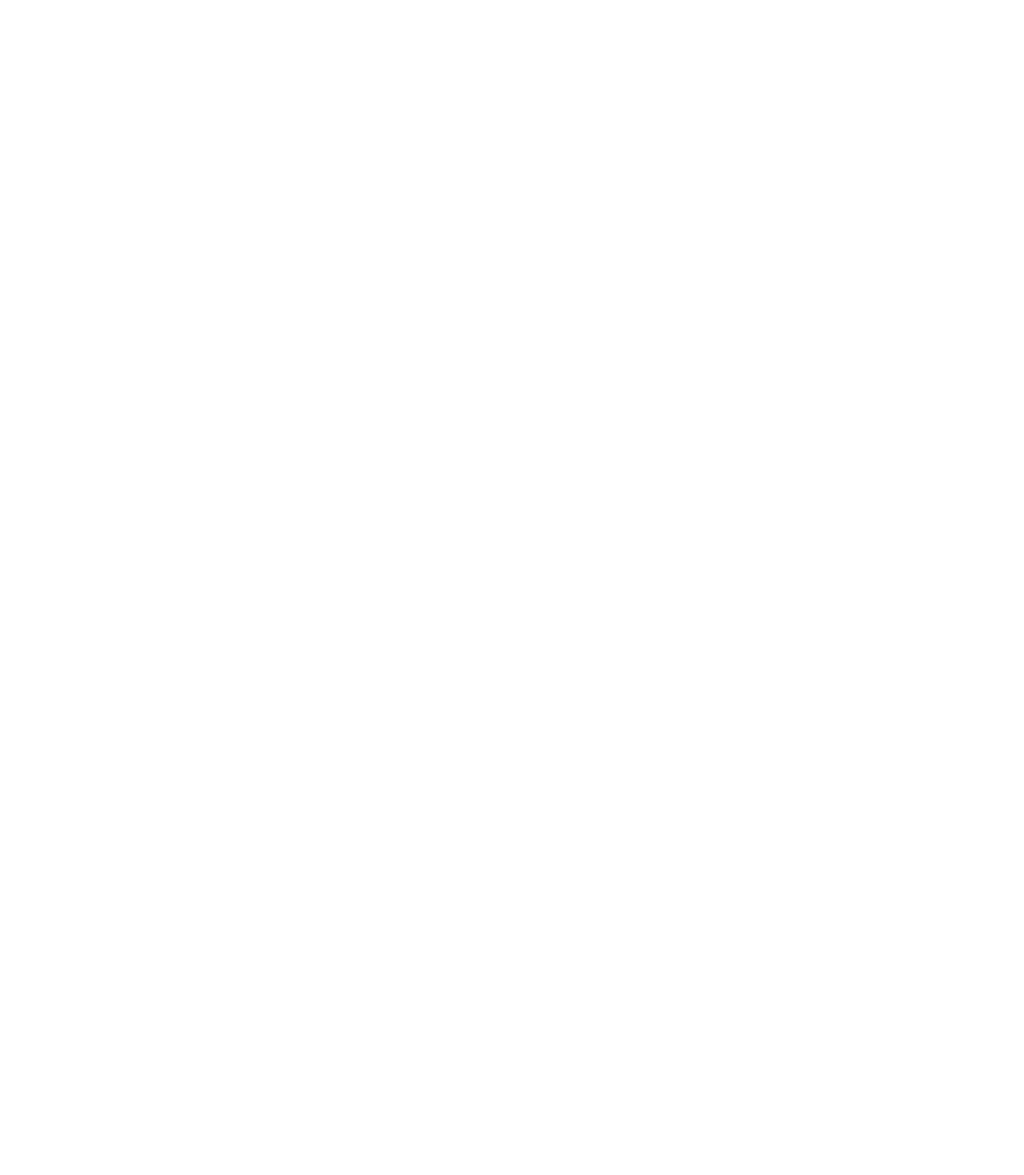
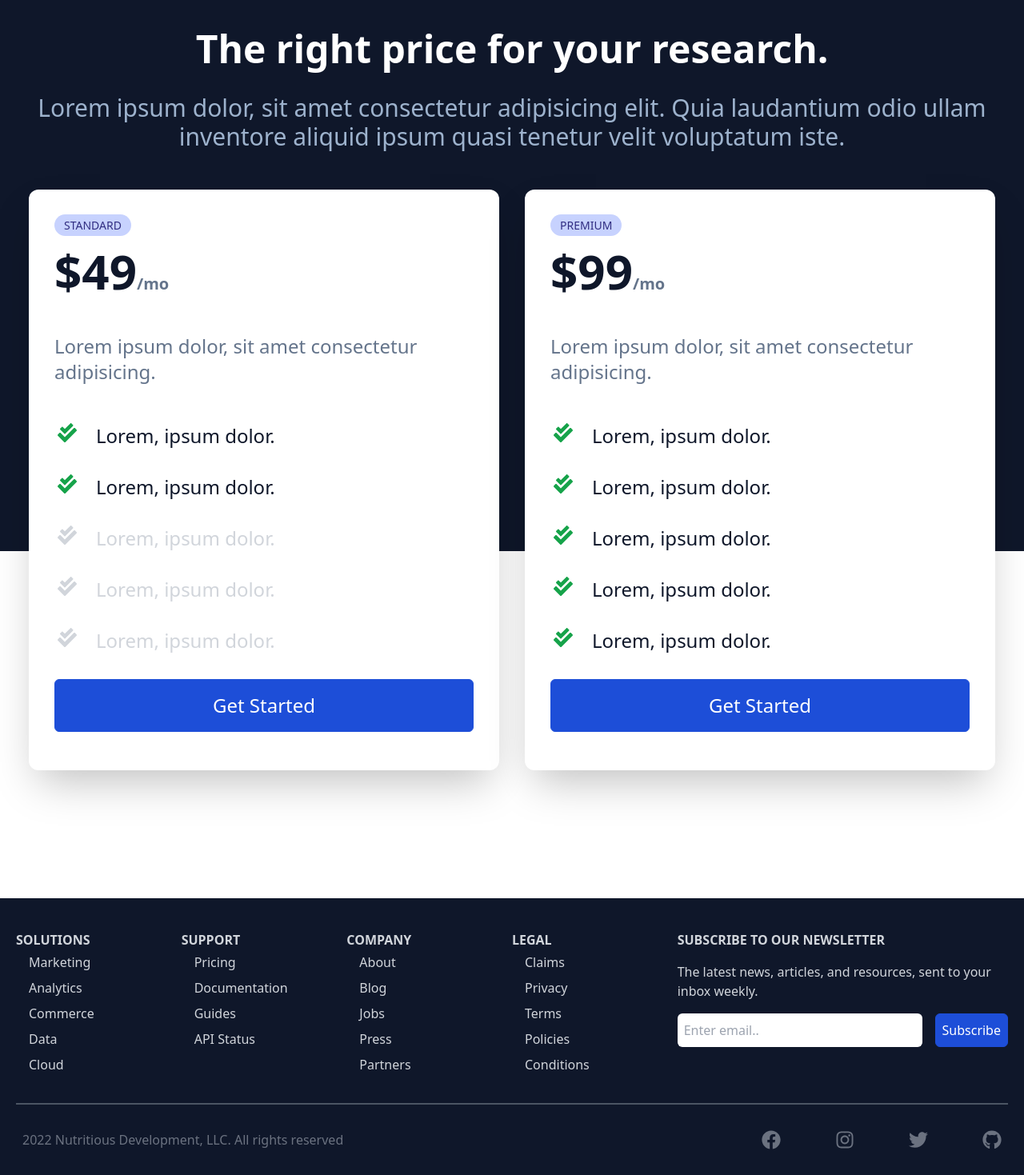
Before and after one commit to Nutritious-prog/MedFriend, a React (Create React App) app in the folder frontend/: page / in a window 1280 px wide. Shown: the part 3161-4630 px from the top of the page at 80% size. Before the commit the page ends 3050 px from the top, so only its background shows below. Built offline with nearby package versions, Linux system fonts and the light colour scheme.

Commit message:
Finished Pricing card and footer

```diff
--- a/frontend/src/App.js
+++ b/frontend/src/App.js
@@ -1,8 +1,10 @@
 import './App.css';
 import About from './components/About';
 import AllInOne from './components/AllInOne';
+import Footer from './components/Footer';
 import Home from './components/Home';
 import NavBar from './components/NavBar';
+import Pricing from './components/Pricing';
 import Support from './components/Support';
 
 function App() {
@@ -13,6 +15,8 @@
       <About />
       <Support />
       <AllInOne />
+      <Pricing />
+      <Footer/>
     </>
   );
 }
--- /dev/null
+++ b/frontend/src/components/Footer.jsx
@@ -0,0 +1,77 @@
+import React from 'react'
+
+import {
+    FaFacebook,
+    FaGithub,
+    FaInstagram,
+    FaTwitter,
+    FaTwitch,
+} from 'react-icons/fa'
+
+const Footer = () => {
+  return (
+    <div className='w-full mt-24 bg-slate-900 text-gray-300 py-y px-2'>
+        <div className='max-w-[1240px] mx-auto grid grid-cols-2 md:grid-cols-6 border-b-2 border-gray-600 py-8'>
+            <div>
+                <h6 className='font-bold uppercase pt-2'>Solutions</h6>
+                <ul>
+                    <li className='py-1'>Marketing</li>
+                    <li className='py-1'>Analytics</li>
+                    <li className='py-1'>Commerce</li>
+                    <li className='py-1'>Data</li>
+                    <li className='py-1'>Cloud</li>
+                </ul>
+            </div>
+            <div>
+                <h6 className='font-bold uppercase pt-2'>Support</h6>
+                <ul>
+                    <li className='py-1'>Pricing</li>
+                    <li className='py-1'>Documentation</li>
+                    <li className='py-1'>Guides</li>
+                    <li className='py-1'>API Status</li>
+                </ul>
+            </div>
+            <div>
+                <h6 className='font-bold uppercase pt-2'>Company</h6>
+                <ul>
+                    <li className='py-1'>About</li>
+                    <li className='py-1'>Blog</li>
+                    <li className='py-1'>Jobs</li>
+                    <li className='py-1'>Press</li>
+                    <li className='py-1'>Partners</li>
+                </ul>
+            </div>
+            <div>
+                <h6 className='font-bold uppercase pt-2'>Legal</h6>
+                <ul>
+                    <li className='py-1'>Claims</li>
+                    <li className='py-1'>Privacy</li>
+                    <li className='py-1'>Terms</li>
+                    <li className='py-1'>Policies</li>
+                    <li className='py-1'>Conditions</li>
+                </ul>
+            </div>
+            <div className='col-span-2 pt-8 md:pt-2'>
+                <p className='font-bold uppercase'>Subscribe to our newsletter</p>
+                <p className='py-4'>The latest news, articles, and resources, sent to your inbox weekly.</p>
+                <form className='flex flex-col sm:flex-row'>
+                    <input className='w-full p-2 mr-4 rounded-md mb-4' type="email" placeholder='Enter email..'/>
+                    <button className='p-2 mb-4'>Subscribe</button>
+                </form>
+            </div>
+        </div>
+
+        <div className='flex flex-col max-w-[1240px] px-2 py-4 mx-auto justify-between sm:flex-row text-center text-gray-500'>
+        <p className='py-4'>2022 Nutritious Development, LLC. All rights reserved</p>
+        <div className='flex justify-between sm:w-[300px] pt-4 text-2xl'>
+            <FaFacebook className='hover:cursor-pointer'/>
+            <FaInstagram className='hover:cursor-pointer'/>
+            <FaTwitter className='hover:cursor-pointer'/>
+            <FaGithub className='hover:cursor-pointer'/>
+        </div>
+        </div>
+    </div>
+  )
+}
+
+export default Footer
--- /dev/null
+++ b/frontend/src/components/Pricing.jsx
@@ -0,0 +1,60 @@
+import React from 'react';
+
+import { FaCheckDouble } from "react-icons/fa";
+
+const Pricing = () => {
+  return (
+    <div name='pricing' className='w-full text-white my-24'>
+      <div className='w-full h-[800px] bg-slate-900 absolute mix-blend-overlay'></div>
+
+      <div className='max-w-[1240px] mx-auto py-12'>
+
+        <div className='text-center py-8 text-slate-300'>
+          <h2 className='text-3xl uppercase'>Pricing</h2>
+          <h3 className='text-5xl font-bold text-white py-8'>The right price for your research.</h3>
+          <p className='text-3xl'>
+            Lorem ipsum dolor, sit amet consectetur adipisicing elit. Quia
+            laudantium odio ullam inventore aliquid ipsum quasi tenetur velit
+            voluptatum iste.
+          </p>
+        </div>
+
+        <div className='grid md:grid-cols-2'>
+
+          <div className='bg-white text-slate-900 m-4 p-8 rounded-xl shadow-2xl relative'>
+            <span className='uppercase px-3 py-1 bg-indigo-200 text-indigo-900 rounded-2xl text-sm'>Standard</span>
+            <div>
+              <p className='text-6xl font-bold py-4 flex'>$49<span className='text-xl text-slate-500 flex flex-col justify-end'>/mo</span></p>
+            </div>
+            <p className='text-2xl py-8 text-slate-500'>Lorem ipsum dolor, sit amet consectetur adipisicing.</p>
+            <div className='text-2xl'>
+                <p className='flex py-4'><FaCheckDouble className='w-8 mr-5 text-green-600'  />Lorem, ipsum dolor.</p>
+                <p className='flex py-4'><FaCheckDouble className='w-8 mr-5 text-green-600'  />Lorem, ipsum dolor.</p>
+                <p className='flex py-4 text-gray-300'><FaCheckDouble className='w-8 mr-5 text-gray-300'  />Lorem, ipsum dolor.</p>
+                <p className='flex py-4 text-gray-300'><FaCheckDouble className='w-8 mr-5 text-gray-300'  />Lorem, ipsum dolor.</p>
+                <p className='flex py-4 text-gray-300'><FaCheckDouble className='w-8 mr-5 text-gray-300'  />Lorem, ipsum dolor.</p>
+                <button className='w-full py-4 my-4'>Get Started</button>
+            </div>
+          </div>
+          <div className='bg-white text-slate-900 m-4 p-8 rounded-xl shadow-2xl relative'>
+            <span className='uppercase px-3 py-1 bg-indigo-200 text-indigo-900 rounded-2xl text-sm'>Premium</span>
+            <div>
+              <p className='text-6xl font-bold py-4 flex'>$99<span className='text-xl text-slate-500 flex flex-col justify-end'>/mo</span></p>
+            </div>
+            <p className='text-2xl py-8 text-slate-500'>Lorem ipsum dolor, sit amet consectetur adipisicing.</p>
+            <div className='text-2xl'>
+                <p className='flex py-4'><FaCheckDouble className='w-8 mr-5 text-green-600'  />Lorem, ipsum dolor.</p>
+                <p className='flex py-4'><FaCheckDouble className='w-8 mr-5 text-green-600'  />Lorem, ipsum dolor.</p>
+                <p className='flex py-4'><FaCheckDouble className='w-8 mr-5 text-green-600'  />Lorem, ipsum dolor.</p>
+                <p className='flex py-4'><FaCheckDouble className='w-8 mr-5 text-green-600'  />Lorem, ipsum dolor.</p>
+                <p className='flex py-4'><FaCheckDouble className='w-8 mr-5 text-green-600'  />Lorem, ipsum dolor.</p>
+                <button className='w-full py-4 my-4'>Get Started</button>
+            </div>
+          </div>
+        </div>
+      </div>
+    </div>
+  );
+};
+
+export default Pricing;
```
